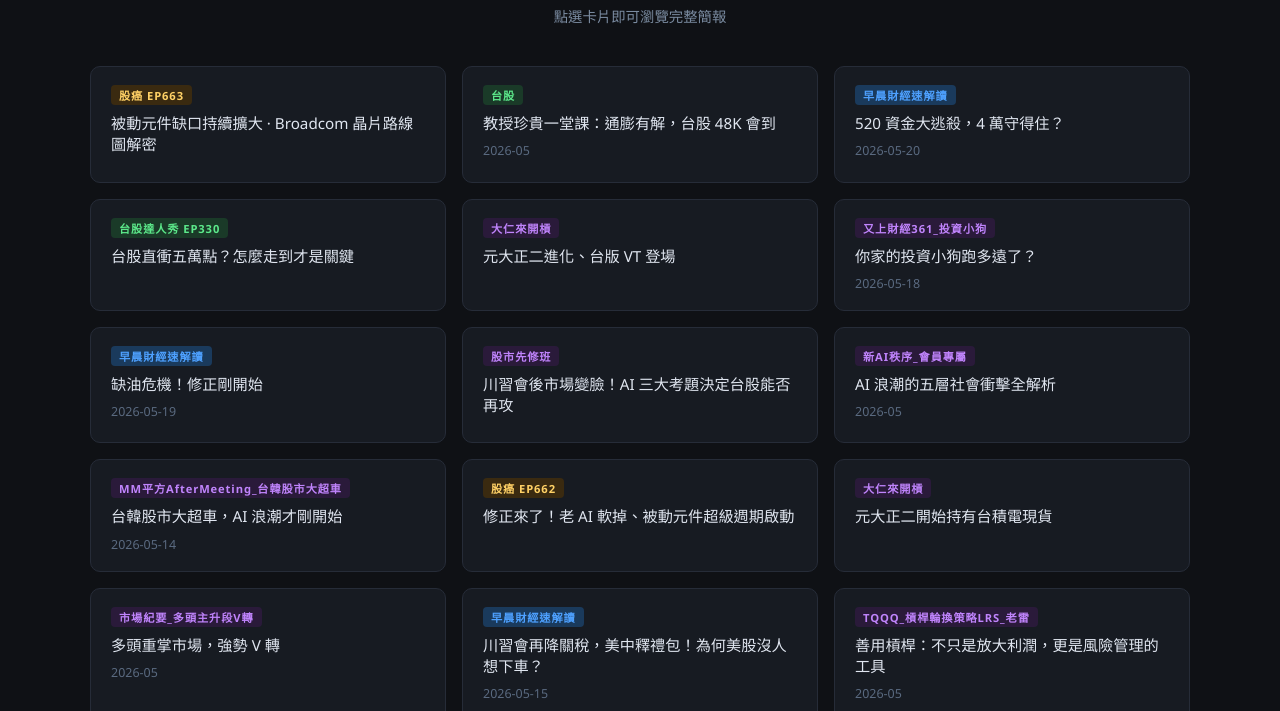
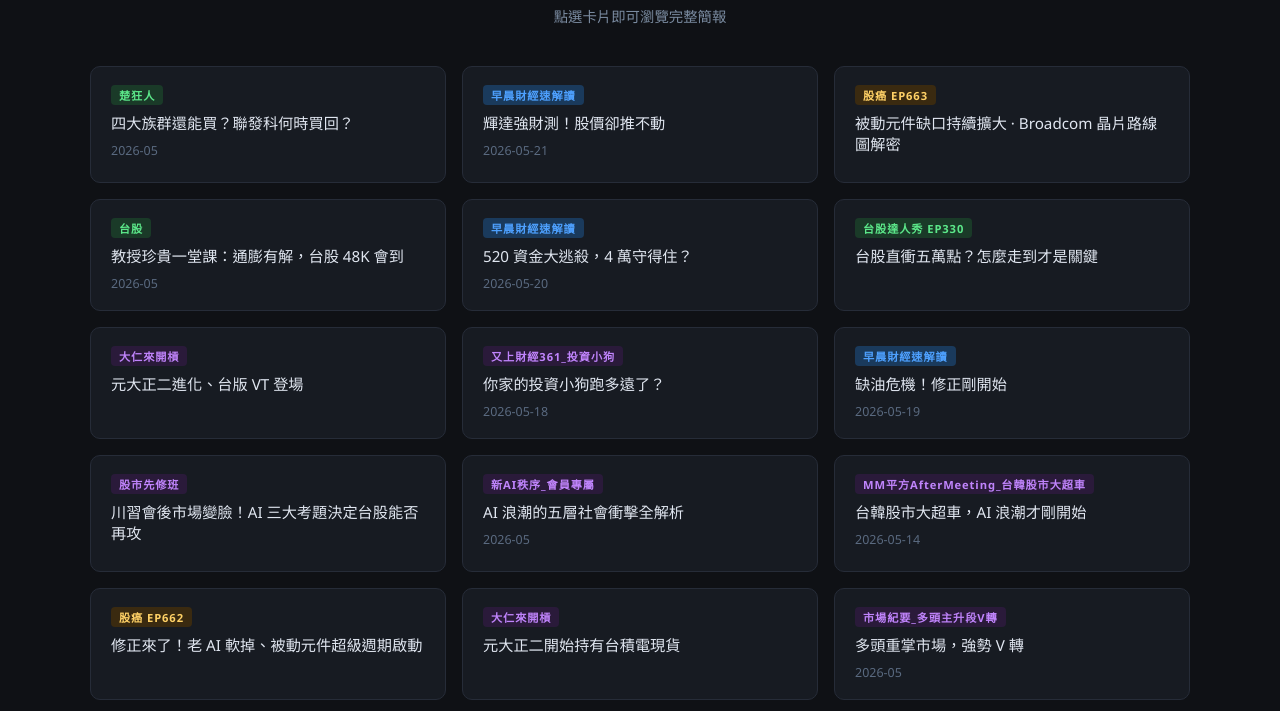
Before and after one commit to realbfu/podcast, a website: page report/index.html in a window 1280 px wide. Shown: the part 89-800 px from the top of the page. Drawn offline with Linux system fonts and the light colour scheme.

Commit message:
chore: 自動更新 index.html 及 .nojekyll

```diff
--- a/report/index.html
+++ b/report/index.html
@@ -57,6 +57,18 @@
     <p>點選卡片即可瀏覽完整簡報</p>
   </header>
   <div class="grid">
+    <a class="card" href="2026_5_財富狂奔_楚狂人連琴文_四大族群_聯發科怎麼買_市場重點簡報.html">
+      <span class="tag tag-taiwan">楚狂人</span>
+      <span class="title">四大族群還能買？聯發科何時買回？</span>
+      <span class="date">2026-05</span>
+    </a>
+
+    <a class="card" href="2026_5_21_早晨財經速解讀_市場重點簡報.html">
+      <span class="tag tag-morning">早晨財經速解讀</span>
+      <span class="title">輝達強財測！股價卻推不動</span>
+      <span class="date">2026-05-21</span>
+    </a>
+
     <a class="card" href="EP663_市場重點簡報.html">
       <span class="tag tag-gooaye">股癌 EP663</span>
       <span class="title">被動元件缺口持續擴大 · Broadcom 晶片路線圖解密</span>
```
